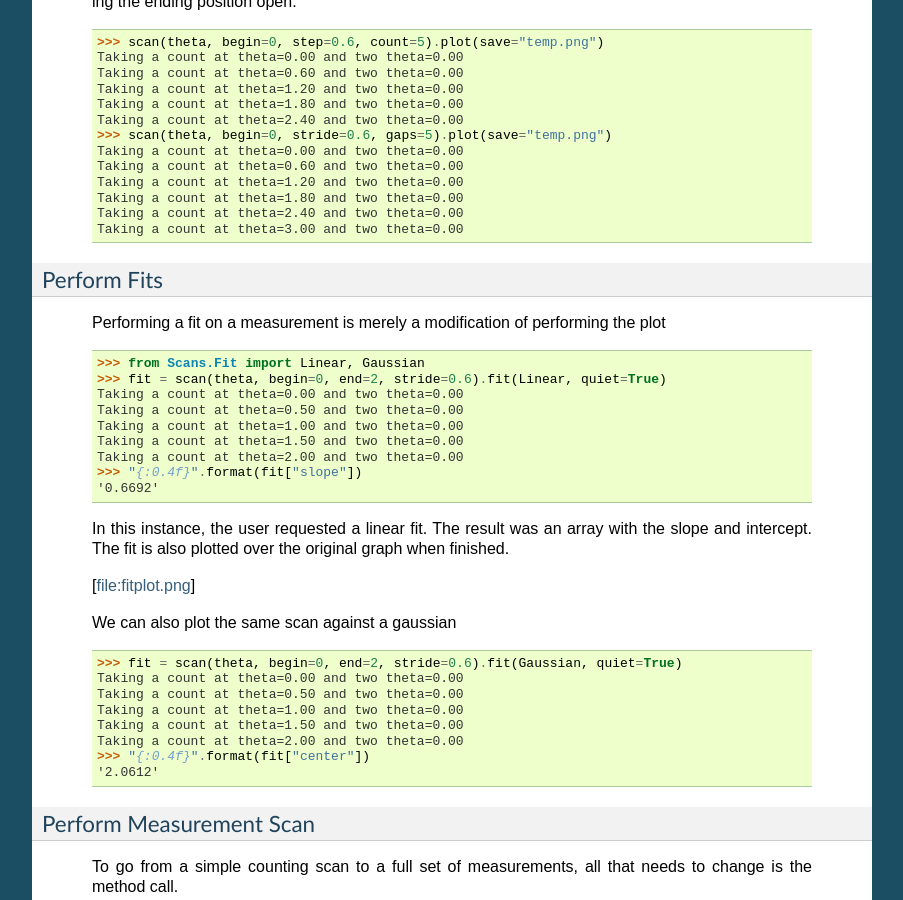
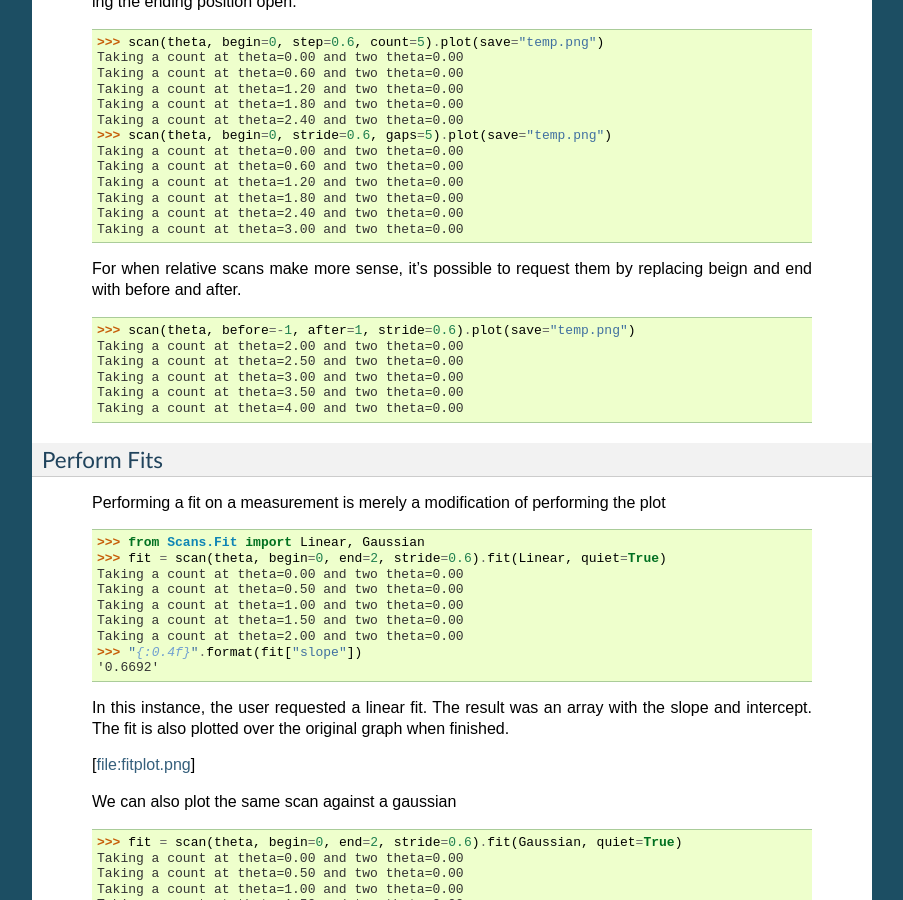
Before and after one commit to PyGenie-Scans/Scans, a Sphinx documentation site: the page built from doc/source/tutorial.rst, in a window 1280 px wide and 900 px high, scrolled down 1963 px. Shown: the whole window, without its empty margins (198-1101 px from the left). Built offline with Sphinx 7.4.7, drawn with Linux system fonts in a browser that asks for light colours.

Commit message:
Added relative scans

```diff
--- a/doc/source/tutorial.rst
+++ b/doc/source/tutorial.rst
@@ -131,6 +131,15 @@ Plot Motor Scan
   Taking a count at theta=2.40 and two theta=0.00
   Taking a count at theta=3.00 and two theta=0.00
 
+  For when relative scans make more sense, it's possible to request
+  them by replacing beign and end with before and after.
+
+  >>> scan(theta, before=-1, after=1, stride=0.6).plot(save="temp.png")
+  Taking a count at theta=2.00 and two theta=0.00
+  Taking a count at theta=2.50 and two theta=0.00
+  Taking a count at theta=3.00 and two theta=0.00
+  Taking a count at theta=3.50 and two theta=0.00
+  Taking a count at theta=4.00 and two theta=0.00
 
 Perform Fits
 ------------
```
Also changed, not shown: 1 other file.
